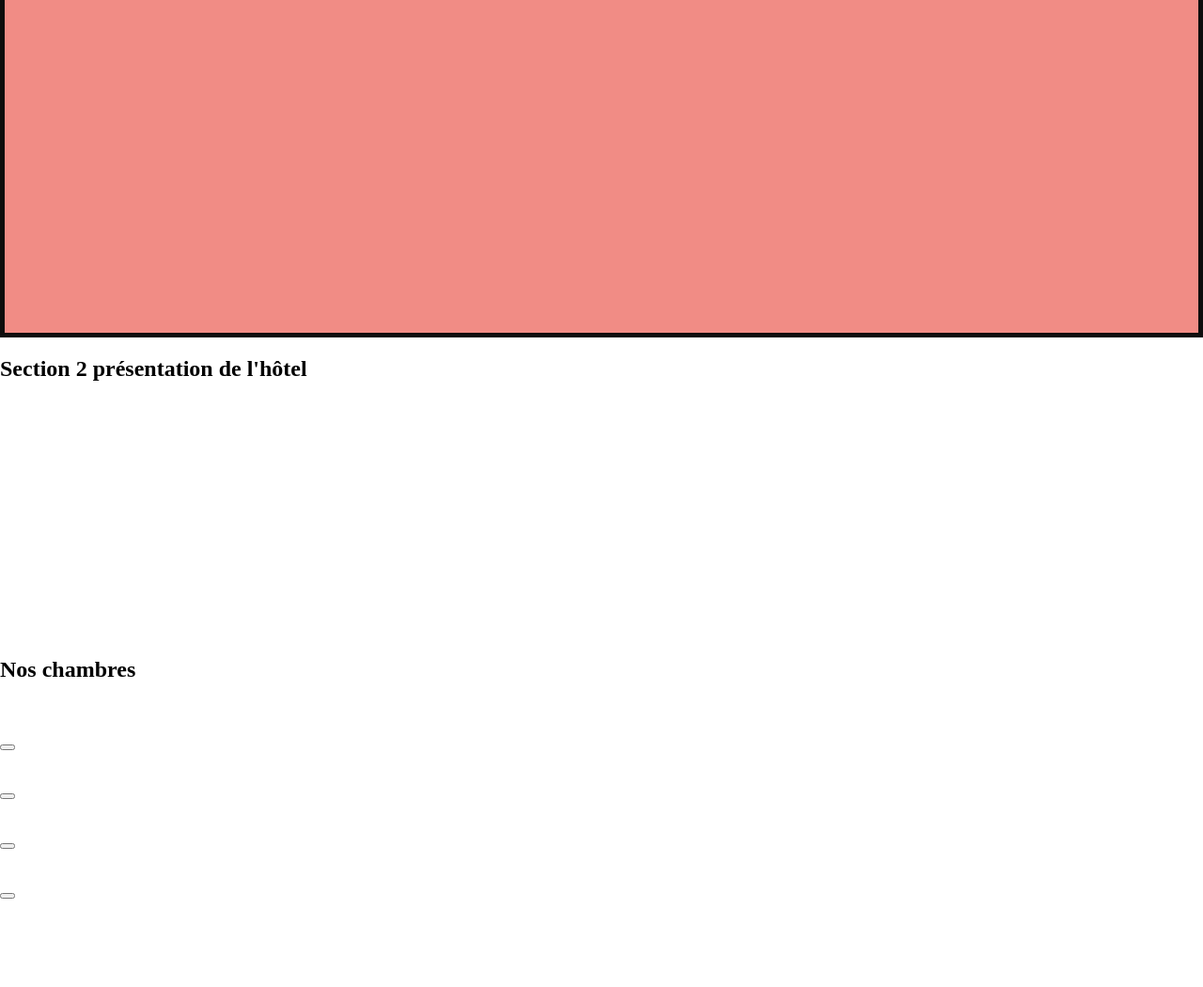
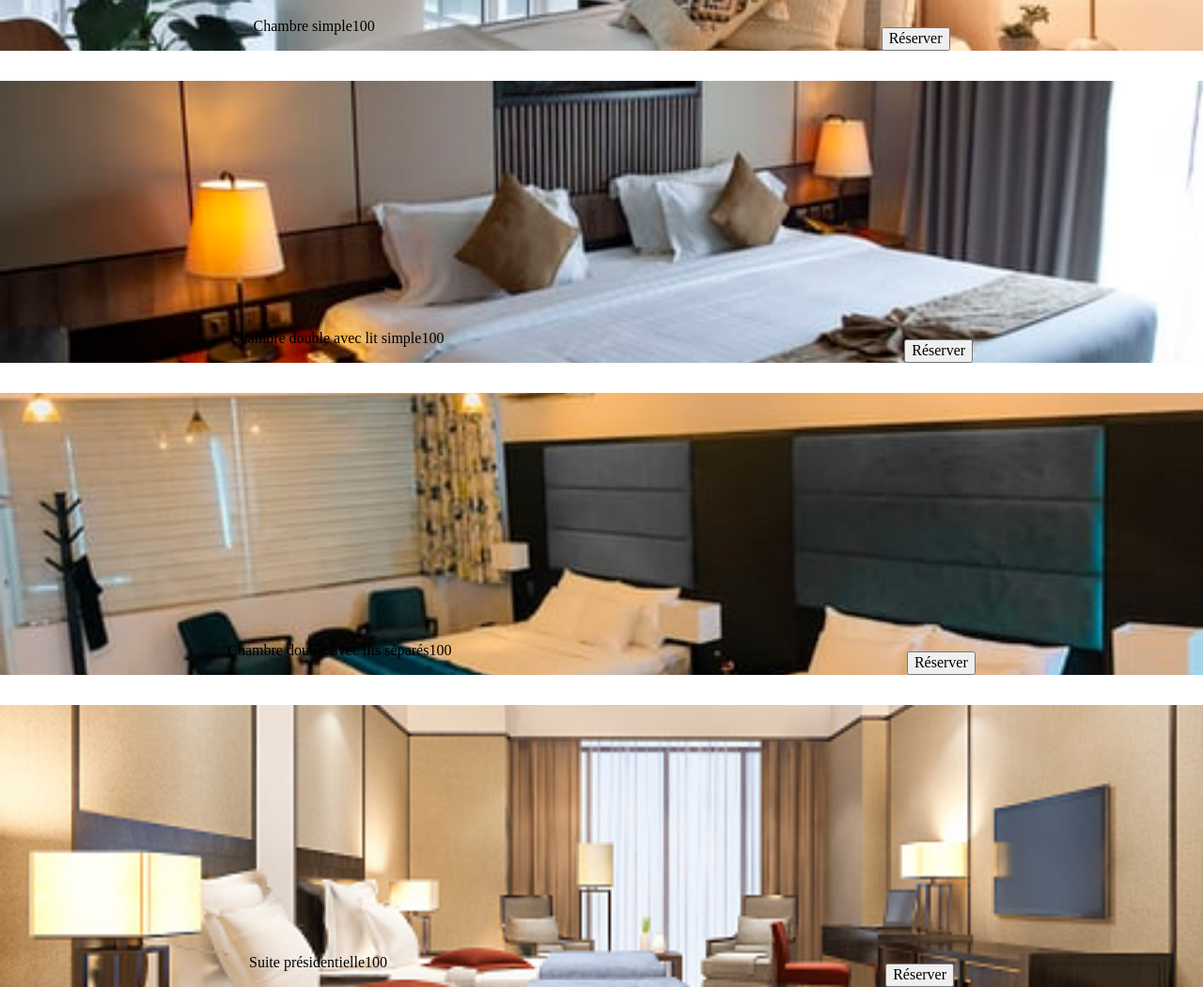
Before and after one commit to Wathil/parimis, a website: page index.html in a window 1280 px wide. Shown: the part 451-1501 px from the top of the page at 94% size. Before the commit the page ends 1408 px from the top, so only its background shows below. Drawn offline with Linux system fonts and the light colour scheme.

Commit message:
Ajout des photos des chambres dans la section 3 page index.html

```diff
--- a/assets/scss/_mobile.scss
+++ b/assets/scss/_mobile.scss
@@ -1,10 +1,48 @@
 .banniere {
-    height: 100vh;
+
     background-color: $c5;
     border: 5px solid rgb(14, 13, 13);
 }
 
 .presentation {
-    height: 300px;
+
 
 }
+
+.chambre {
+    display: flex;
+    flex-direction: column;
+    gap: 2em;
+
+    &_item {
+        display: flex;
+        flex-direction: row;
+        align-items: flex-end;
+        justify-content: space-around;
+       height: 300px;
+    }
+    div {
+        display: flex;
+        justify-content: space-around;
+    }
+    &_item:nth-child(1) {
+        background: url('../img/photo3.jpg') center center no-repeat;
+        background-size:  cover;
+    }
+    &_item:nth-child(2) {
+        background: url('../img/photo2.jpg') center center no-repeat;
+        background-size:  cover;
+    }
+    &_item:nth-child(3) {
+        background: url('../img/photo4.jpg') center center no-repeat;
+        background-size:  cover;
+    }
+    &_item:nth-child(4) {
+        background: url('../img/photo5.jpg') center center no-repeat;
+        background-size:  cover;
+    }
+
+}
+h2 {
+    color: $c4;
+}
--- a/index.html
+++ b/index.html
@@ -19,34 +19,35 @@
         </section>
         <section class="section3">
             <h2>Nos chambres</h2>
-            <div class="chambres">
-                <div class="chambre-item">
-                    <div><img src="" alt=""></div>
+            <div class="chambre">
+                <div class="chambre_item">
                     <div>
-                        <p></p>
-                        <button></button>
+                        <p>Chambre simple</p>
+                        <p>100</p>
                     </div>
+                    <button>Réserver</button>
+
                 </div>
-                <div class="chambre-item">
-                    <div><img src="" alt=""></div>
+                <div class="chambre_item">
                     <div>
-                        <p></p>
-                        <button></button>
+                        <p>Chambre double avec lit simple</p>
+                        <p>100</p>
                     </div>
+                    <button>Réserver</button>
                 </div>
-                <div class="chambre-item">
-                    <div><img src="" alt=""></div>
+                <div class="chambre_item">
                     <div>
-                        <p></p>
-                        <button></button>
+                        <p>Chambre double avec lits séparés</p>
+                        <p>100</p>
                     </div>
+                    <button>Réserver</button>
                 </div>
-                <div class="chambre-item">
-                    <div><img src="" alt=""></div>
+                <div class="chambre_item">
                     <div>
-                        <p></p>
-                        <button></button>
+                        <p>Suite présidentielle</p>
+                        <p>100</p>
                     </div>
+                    <button>Réserver</button>
                 </div>
             </div>
         </section>
```
Also changed, not shown: assets/css/style.css, 1 other file.
